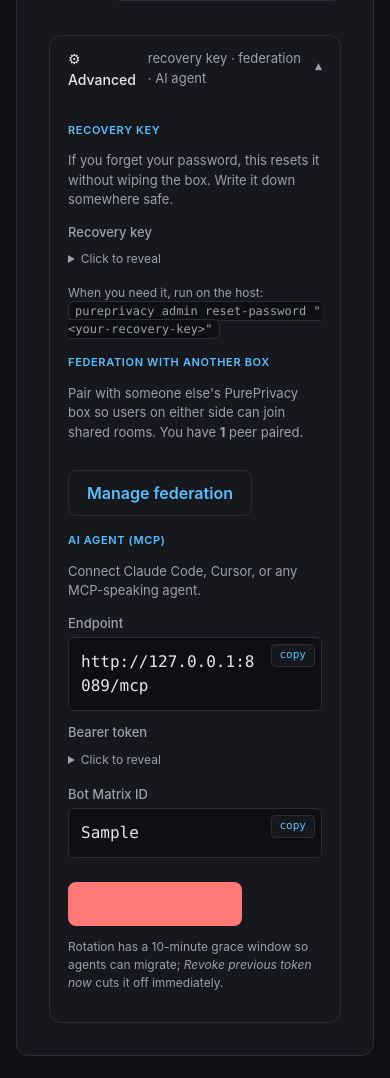
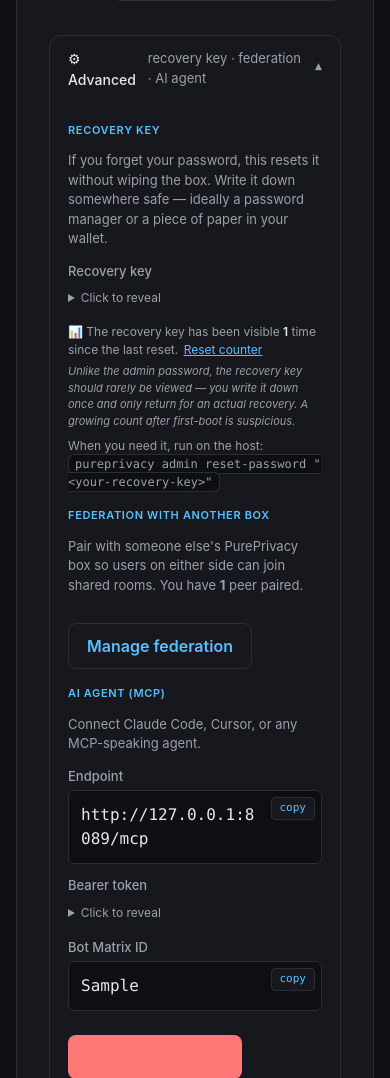
Before and after one commit to jaimetournesol/pureprivacy, a Python web app: template wizard/src/wizard/templates/home.html in a window 390 px wide, after a click that opens the changed part. Shown: the part 2351-3429 px from the top of the page. Before the commit the page ends 3407 px from the top, so only its background shows below. Run offline with Jinja, Linux system fonts and the light colour scheme; the template is opened without the code that fills it: most values are stand-ins (such as "Sample title", 1, 10 or a date in 2020).

Commit message:
feat(wizard): reveal counter for the recovery key too
Mirror of the admin-password audit counter from the previous commit,
applied to the recovery key in the Advanced section.  Same threat
model (detect a 3rd party viewing the page) but with a tighter
honest expectation: where the admin password legitimately gets viewed
many times during phone setup, the recovery key should be viewed
once at first boot and then never again until you actually need to
recover.  Anything past 1 after first-boot is genuinely suspicious.

Mechanics:
  - secrets.py: pulls the file-backed atomic counter into a small
    private helper trio (_increment / _read / _reset) since we now
    have two of them.  Public wrappers stay named per-counter so
    callers don't pass a magic string.  No behavior change for the
    admin-password counter.
  - server.py: increments the recovery counter on each home render
    that actually embeds the recovery key (the {% if recovery_passphrase %}
    template gate).  When the key is None — older boxes pre-recovery
    feature — we read the existing value without incrementing so the
    template still gets a number.
  - home.html: parallel "📊 visible N times since the last reset"
    line under the recovery key, with its own [Reset counter] form
    posting to /reset-recovery-counter, and a flash banner on
    successful reset.

The audit-hint copy is recovery-specific: tells the operator that
unlike the admin password, this counter should normally stay near 1.

Co-Authored-By: Claude Opus 4.7 (1M context) <noreply@anthropic.com>

```diff
--- a/wizard/src/wizard/templates/home.html
+++ b/wizard/src/wizard/templates/home.html
@@ -495,7 +495,8 @@
     {% if recovery_passphrase %}
     <h4>Recovery key</h4>
     <p class="muted" style="font-size:13px;">If you forget your password,
-      this resets it without wiping the box.  Write it down somewhere safe.</p>
+      this resets it without wiping the box.  Write it down somewhere safe
+      &mdash; ideally a password manager or a piece of paper in your wallet.</p>
     <div class="field">
       <b>Recovery key</b>
       <details>
@@ -503,7 +504,27 @@
         <pre class="copyable">{{ recovery_passphrase }}</pre>
       </details>
     </div>
-    <p class="muted" style="font-size:12px;">When you need it, run on the host:
+    <div class="audit-line">
+      📊 The recovery key has been visible
+      <b>{{ recovery_view_count }}</b> time{% if recovery_view_count != 1 %}s{% endif %}
+      since the last reset.
+      <form method="post" action="/reset-recovery-counter" style="display:inline;">
+        <input type="hidden" name="csrf_token" value="{{ csrf_token }}">
+        <button type="submit" class="link-btn">Reset counter</button>
+      </form>
+    </div>
+    <p class="audit-hint">
+      Unlike the admin password, the recovery key should rarely be
+      viewed &mdash; you write it down once and only return for an
+      actual recovery.  A growing count after first-boot is suspicious.
+    </p>
+    {% if recovery_counter_reset %}
+    <div class="alert info" style="margin-top:8px;font-size:12px;">
+      ✓ Recovery-key view counter reset to 0.
+    </div>
+    {% endif %}
+    <p class="muted" style="font-size:12px;margin-top:8px;">When you need it,
+      run on the host:
       <code>pureprivacy admin reset-password "&lt;your-recovery-key&gt;"</code></p>
     {% endif %}
 
```
Also changed, not shown: wizard/src/wizard/secrets.py (+38 -14 lines), wizard/src/wizard/server.py (+26 -4 lines).
